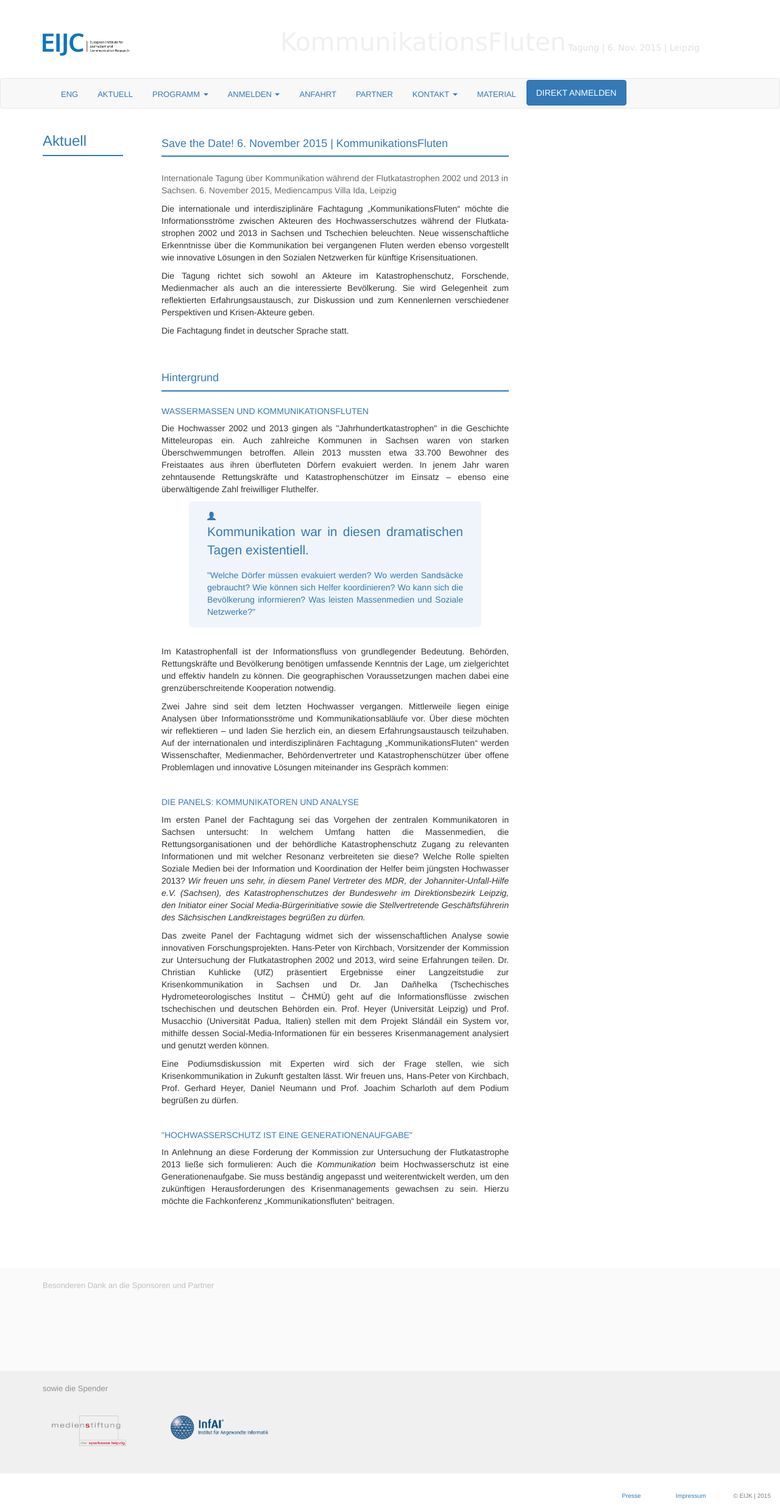
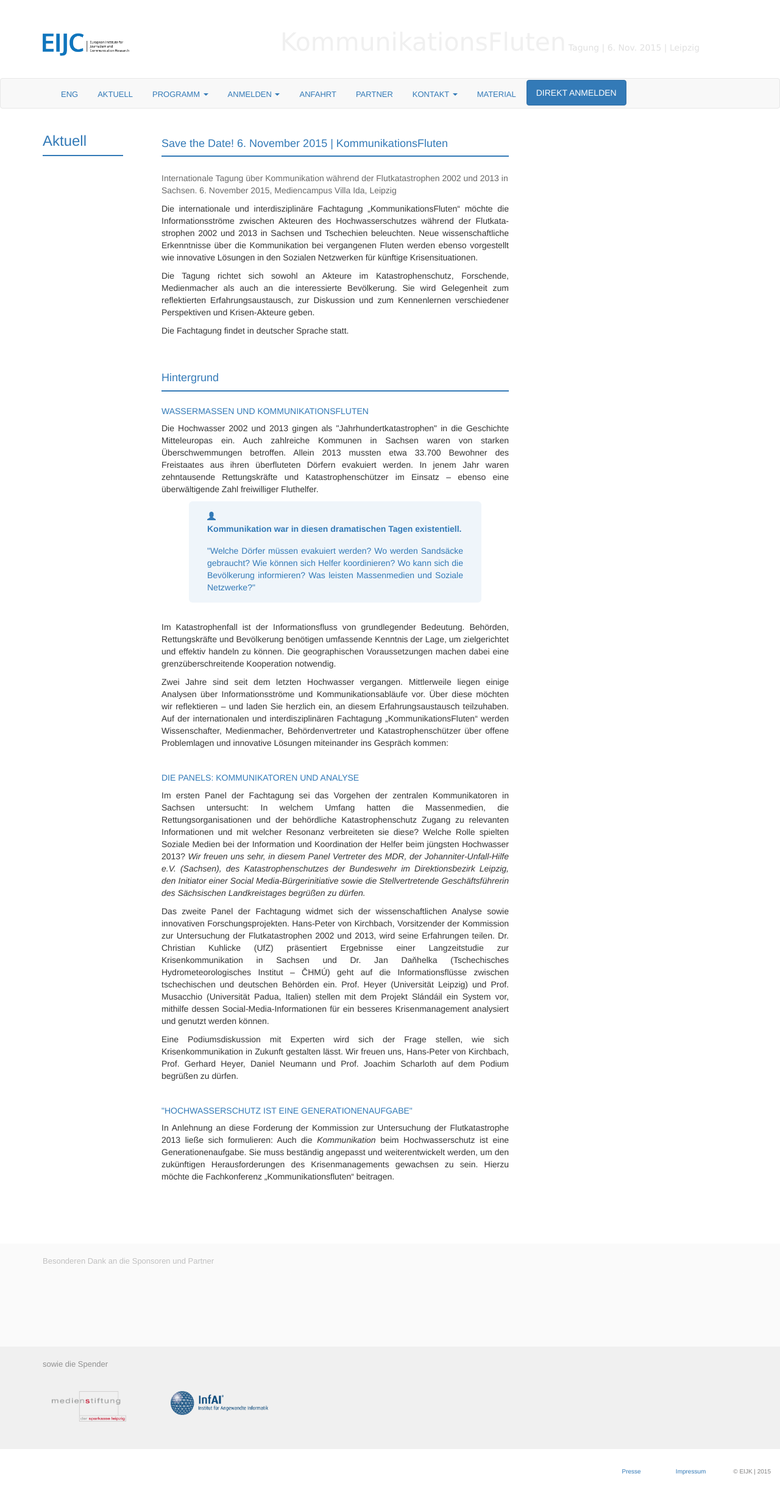
Before and after one commit to susedev/test, a Jekyll site: the page built from konferenz-kommunikationsfluten.html, in a window 1280 px wide. Shown: the whole page at 61% size. Built offline with Jekyll 4.4.1, drawn with Linux system fonts in a browser that asks for light colours; nearby versions of some CDN libraries; after the commit the page ends 2431 px from its top, so only the background shows below that.

Commit message:
Update konferenz-kommunikationsfluten.html

```diff
--- a/konferenz-kommunikationsfluten.html
+++ b/konferenz-kommunikationsfluten.html
@@ -25,7 +25,7 @@ title: Aktuell
 
 
 <div class="jumbotron" style="max-width: 480px; background-color: #eff5fa; color:#337AB7; padding: 15px 30px; border: 1px; text-align: justify; margin-left:auto; margin-right: auto; ">
-  <span class="glyphicon glyphicon-user" aria-hidden="true"></span><p> Kommunikation war in diesen dramatischen Tagen existentiell.</p>
+  <span class="glyphicon glyphicon-user" aria-hidden="true"></span><p style="font-size: 14px; font-weight: bold;"> Kommunikation war in diesen dramatischen Tagen existentiell.</p>
   <div class="box" style="height:1px; color: #E7E7E7"></div>
   &quot;Welche D&ouml;rfer m&uuml;ssen evakuiert werden? Wo werden Sands&auml;cke gebraucht? Wie k&ouml;nnen sich Helfer koordinieren? Wo kann sich die Bev&ouml;lkerung informieren? Was leisten Massenmedien und Soziale Netzwerke?&quot;</div>
 
```
